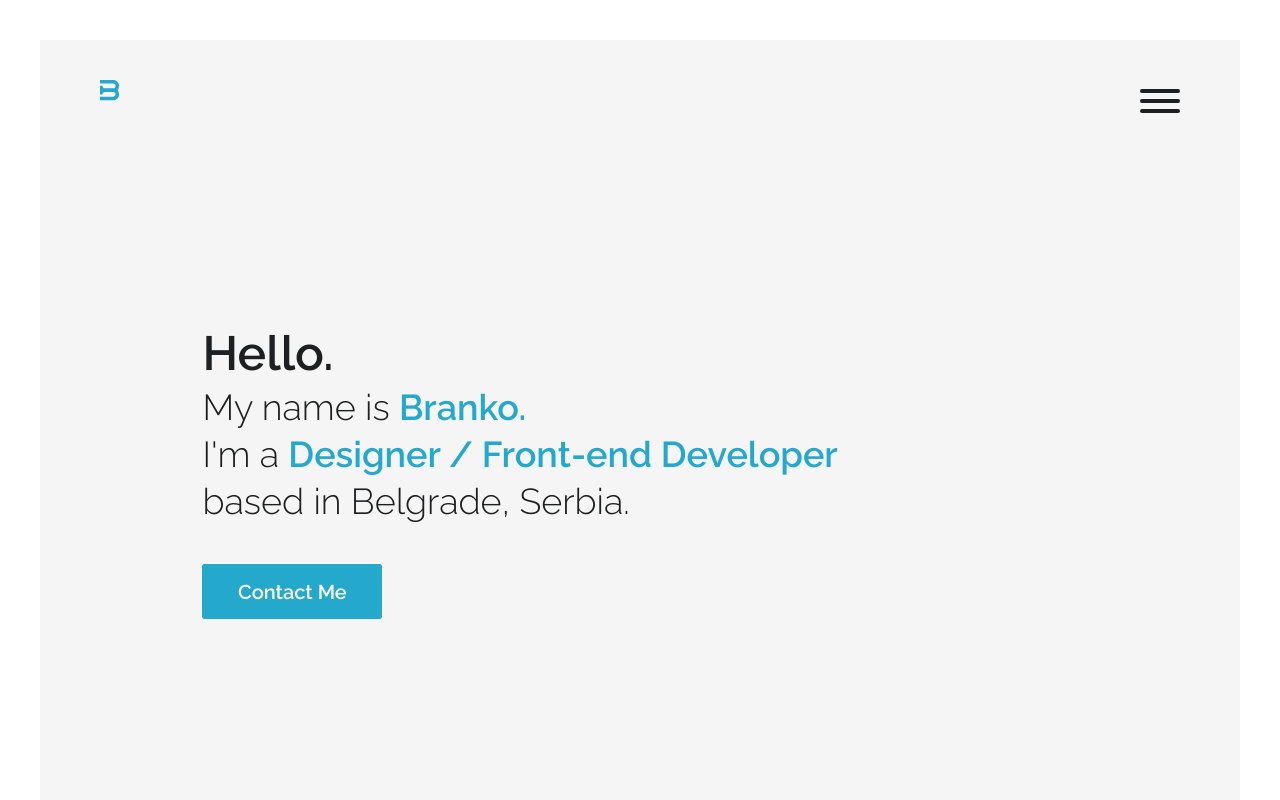
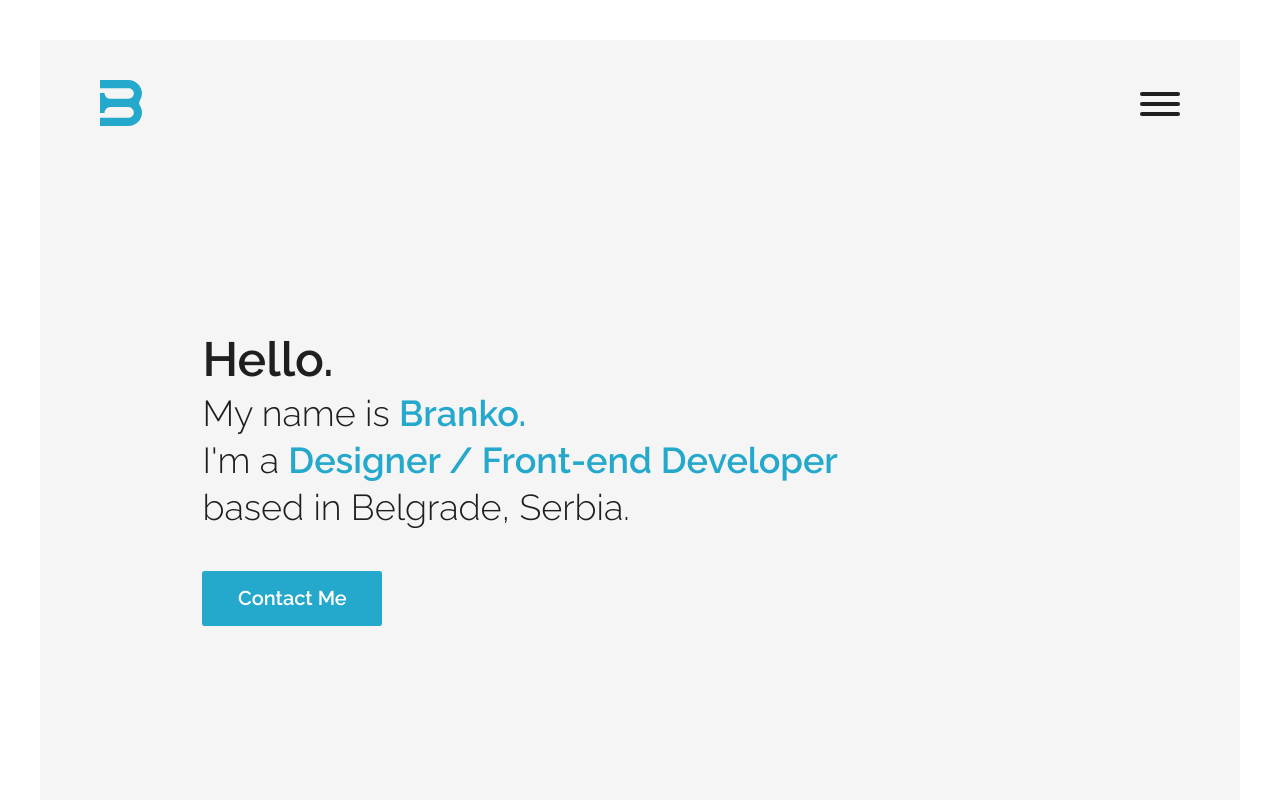
Before and after one commit to io62s/portfolio, a React (Create React App) app: page / in a window 1280 px wide. Shown: the top 800 px of the page. Built offline with nearby package versions, Linux system fonts and the light colour scheme.

Commit message:
logo updt

```diff
--- a/src/components/Header.js
+++ b/src/components/Header.js
@@ -12,12 +12,12 @@ function Header() {
   return (
     <NavHeader>
       <Link to="/">
-        <svg className="logo" viewBox="0 0 683.34 588.55">
+        <svg className="logo" viewBox="0 0 275.63 301.7">
           <g id="Layer_2" data-name="Layer 2">
             <g id="Layer_1-2" data-name="Layer 1">
               <path
                 class="cls-1"
-                d="M283.62,87.23C282.86,39.24,241.78,0,193.78,0H0V53.64H194.39C212.4,53.64,228,67,229.8,85A35,35,0,0,1,195,123.65H75.65A38.37,38.37,0,0,1,37.28,85.28H0V216.41H37.28A38.37,38.37,0,0,1,75.65,178H195a35.05,35.05,0,0,1,34.83,38.7c-1.84,17.93-17.4,31.32-35.41,31.32H0V301.7H193.78c48,0,89.08-39.24,89.84-87.23a88.16,88.16,0,0,0-15.26-51.09,22.4,22.4,0,0,1,0-25.06A88.18,88.18,0,0,0,283.62,87.23Z"
+                d="M275.62,87.23C274.86,39.24,233.78,0,185.78,0H0V53.64H186.39C204.4,53.64,220,67,221.8,85A35,35,0,0,1,187,123.65H67.65A38.37,38.37,0,0,1,29.28,85.28H0V216.41H29.28A38.37,38.37,0,0,1,67.65,178H187a35.05,35.05,0,0,1,34.83,38.7c-1.84,17.93-17.4,31.32-35.41,31.32H0V301.7H185.78c48,0,89.08-39.24,89.84-87.23a88.16,88.16,0,0,0-15.26-51.09,22.4,22.4,0,0,1,0-25.06A88.18,88.18,0,0,0,275.62,87.23Z"
               />
             </g>
           </g>
--- a/src/styles/HeaderStyles.js
+++ b/src/styles/HeaderStyles.js
@@ -9,7 +9,7 @@ const NavHeader = styled.header`
   margin-bottom: 4rem;
 
   .logo {
-    width: 4.6rem;
+    width: 4.2rem;
     fill: ${mainColor};
     ${transition(0.2)}
 
```
Also changed, not shown: src/assets/logo.svg, src/assets/logoSmall.svg.
